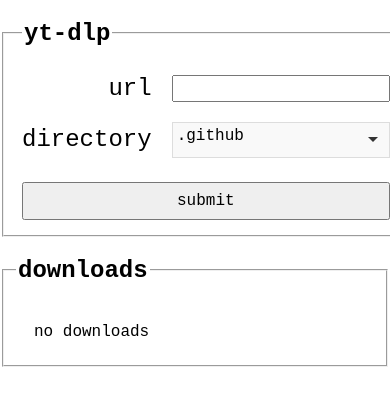
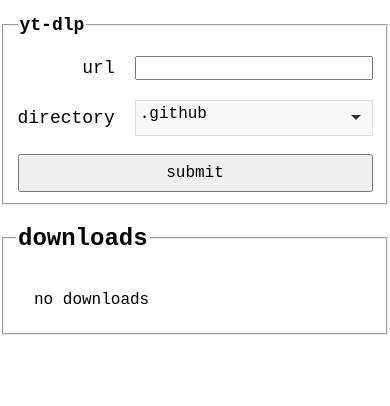
Before and after one commit to seyys/ytdlp-webui, a Flask app: page / in a window 390 px wide. Shown: the top 406 px of the page. Run offline with Flask 2, Linux system fonts and the light colour scheme.

Commit message:
Fix form size on mobile

```diff
--- a/ytdlp_frontend/static/styles.css
+++ b/ytdlp_frontend/static/styles.css
@@ -3,7 +3,7 @@
 }
 
 form * {
-    font-size: x-large;
+    font-size: large;
 }
 
 input,
@@ -33,13 +33,17 @@ body>strong {
     font-size: medium;
 }
 
+body>div {
+    width: 100%;
+}
+
 form {
     width: 100%
 }
 
 .inputsContainer {
     display: grid;
-    grid-template-columns: 1fr minmax(400px,fill-content) 1fr;
+    grid-template-columns: 1fr minmax(240px,fill-content) 1fr;
     width: 100%;
 }
 
--- a/ytdlp_frontend/templates/index.html
+++ b/ytdlp_frontend/templates/index.html
@@ -4,7 +4,7 @@
 <head>
   <link rel="stylesheet" type="text/css" href="{{ url_for('static', filename='choices.css') }}" />
   <link rel="stylesheet" type="text/css" href="{{ url_for('static', filename='styles.css') }}">
-  <title>yt-dlp frontend</title>
+  <title>yt-dlp</title>
   <script src="{{ url_for('static', filename='choices.min.js') }}"></script>
   <meta name="viewport" content="width=device-width, initial-scale=1" />
 </head>
```
